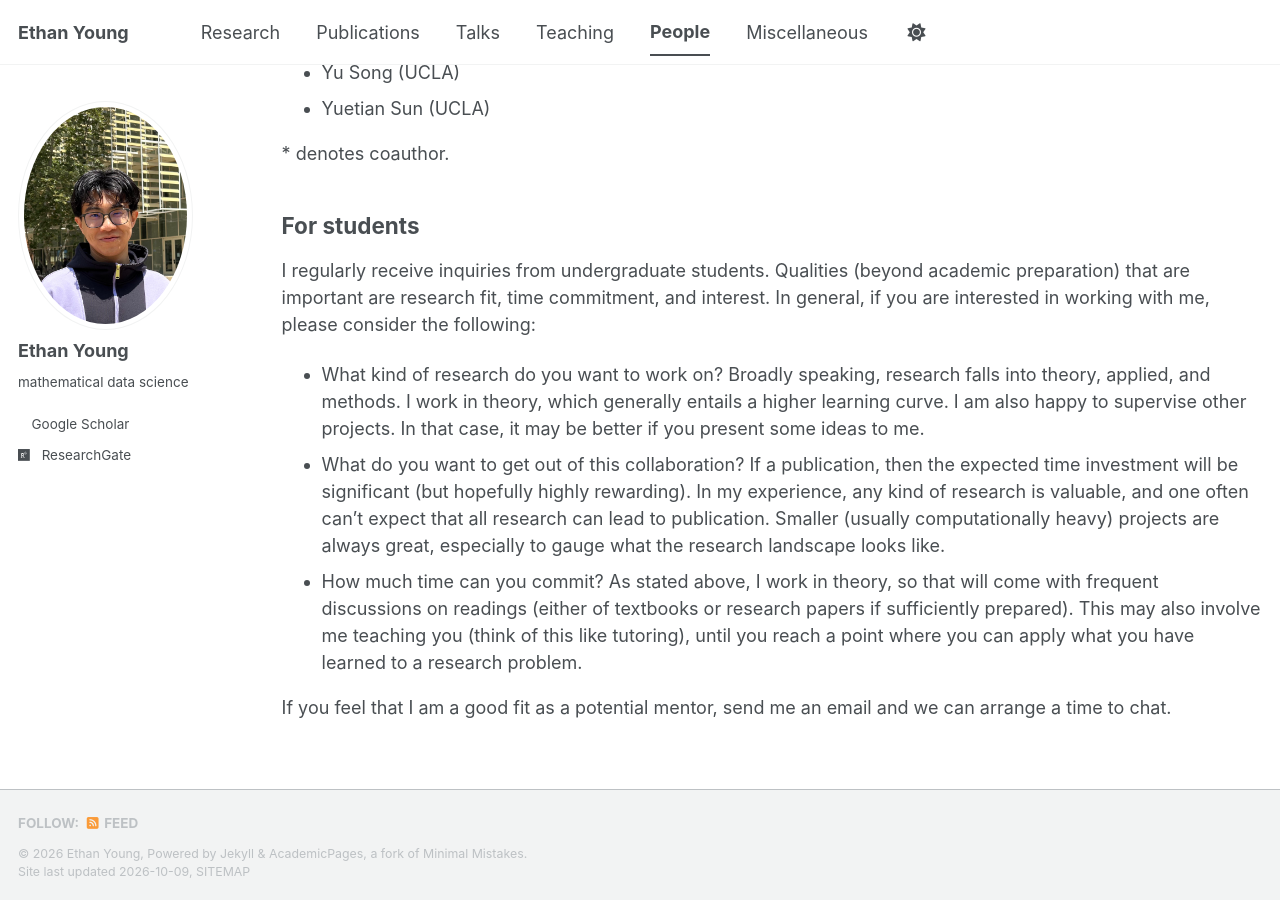
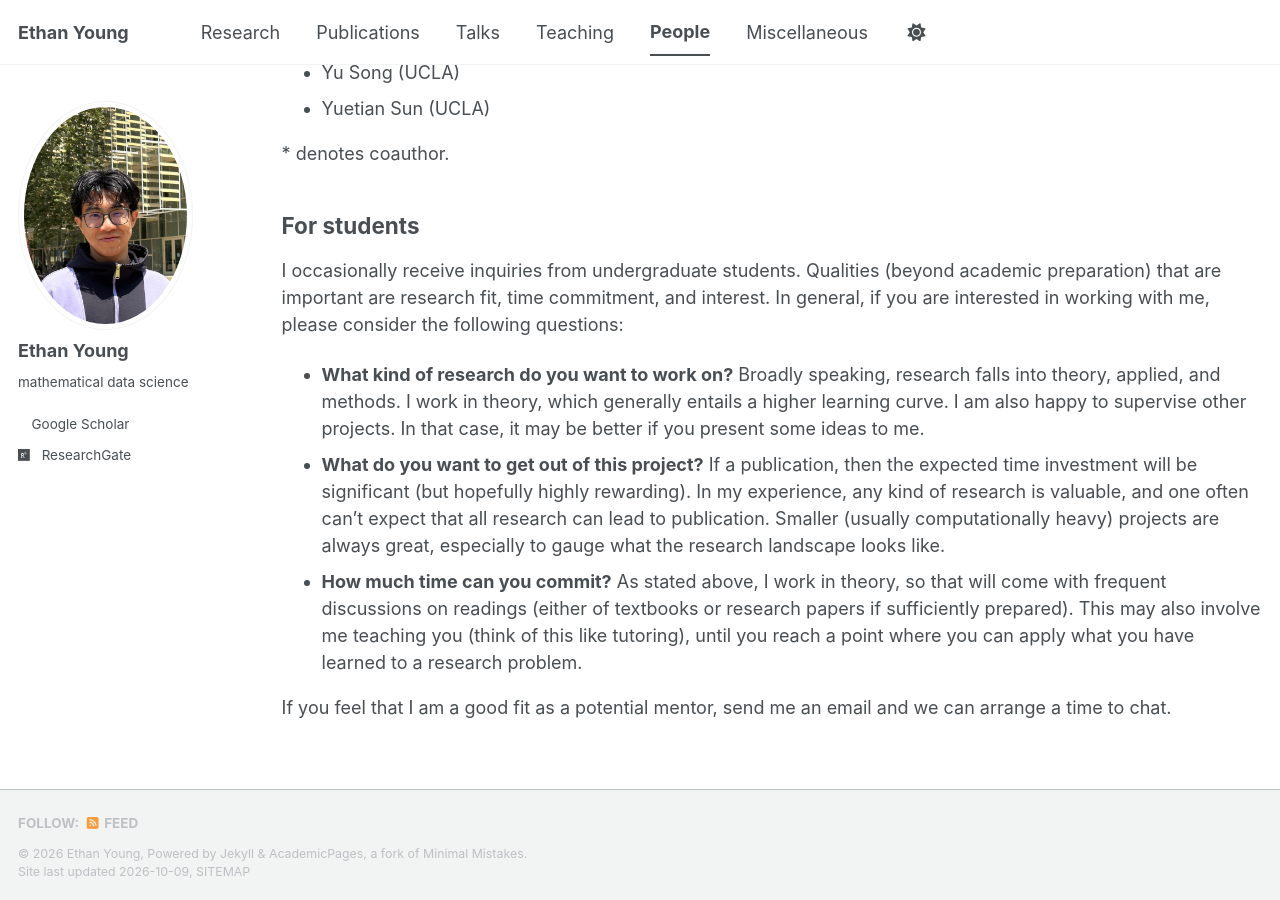
Before and after one commit to ethanjyoung/ethanjyoung.github.io, a Jekyll site: the page built from _pages/people.md, in a window 1280 px wide and 900 px high, scrolled down 522 px. Built offline with Jekyll 4.4.1, drawn with Linux system fonts in a browser that asks for light colours; a style sheet for code colours, icons or effects is not loaded.

Commit message:
Update inquiries section for undergraduate students
Revised the section for undergraduate student inquiries to improve clarity and formatting.

```diff
--- a/_pages/people.md
+++ b/_pages/people.md
@@ -24,9 +24,9 @@ Before I started my PhD, I also worked with
 \* denotes coauthor.
 
 ## For students
-I regularly receive inquiries from undergraduate students. Qualities (beyond academic preparation) that are important are research fit, time commitment, and interest. In general, if you are interested in working with me, please consider the following:
-* What kind of research do you want to work on? Broadly speaking, research falls into theory, applied, and methods. I work in theory, which generally entails a higher learning curve. I am also happy to supervise other projects. In that case, it may be better if you present some ideas to me.
-* What do you want to get out of this collaboration? If a publication, then the expected time investment will be significant (but hopefully highly rewarding). In my experience, any kind of research is valuable, and one often can't expect that all research can lead to publication. Smaller (usually computationally heavy) projects are always great, especially to gauge what the research landscape looks like.
-* How much time can you commit? As stated above, I work in theory, so that will come with frequent discussions on readings (either of textbooks or research papers if sufficiently prepared). This may also involve me teaching you (think of this like tutoring), until you reach a point where you can apply what you have learned to a research problem.
+I occasionally receive inquiries from undergraduate students. Qualities (beyond academic preparation) that are important are research fit, time commitment, and interest. In general, if you are interested in working with me, please consider the following questions:
+* **What kind of research do you want to work on?** Broadly speaking, research falls into theory, applied, and methods. I work in theory, which generally entails a higher learning curve. I am also happy to supervise other projects. In that case, it may be better if you present some ideas to me.
+* **What do you want to get out of this project?** If a publication, then the expected time investment will be significant (but hopefully highly rewarding). In my experience, any kind of research is valuable, and one often can't expect that all research can lead to publication. Smaller (usually computationally heavy) projects are always great, especially to gauge what the research landscape looks like.
+* **How much time can you commit?** As stated above, I work in theory, so that will come with frequent discussions on readings (either of textbooks or research papers if sufficiently prepared). This may also involve me teaching you (think of this like tutoring), until you reach a point where you can apply what you have learned to a research problem.
 
 If you feel that I am a good fit as a potential mentor, send me an email and we can arrange a time to chat.
```
